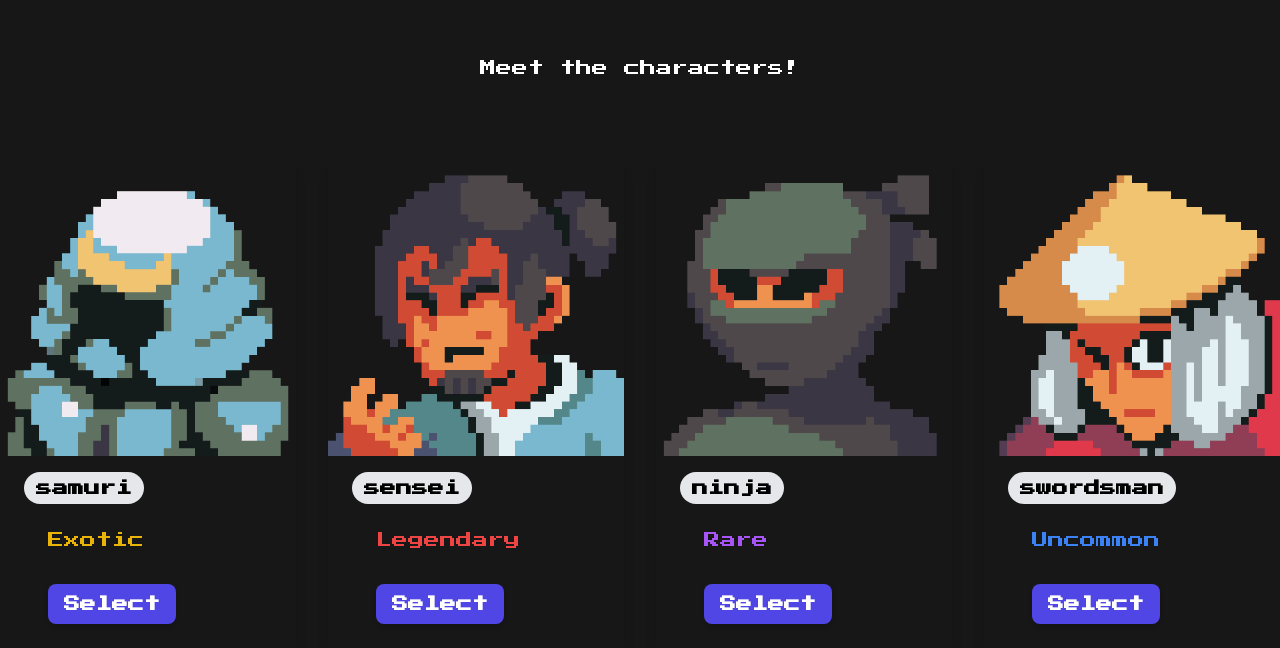
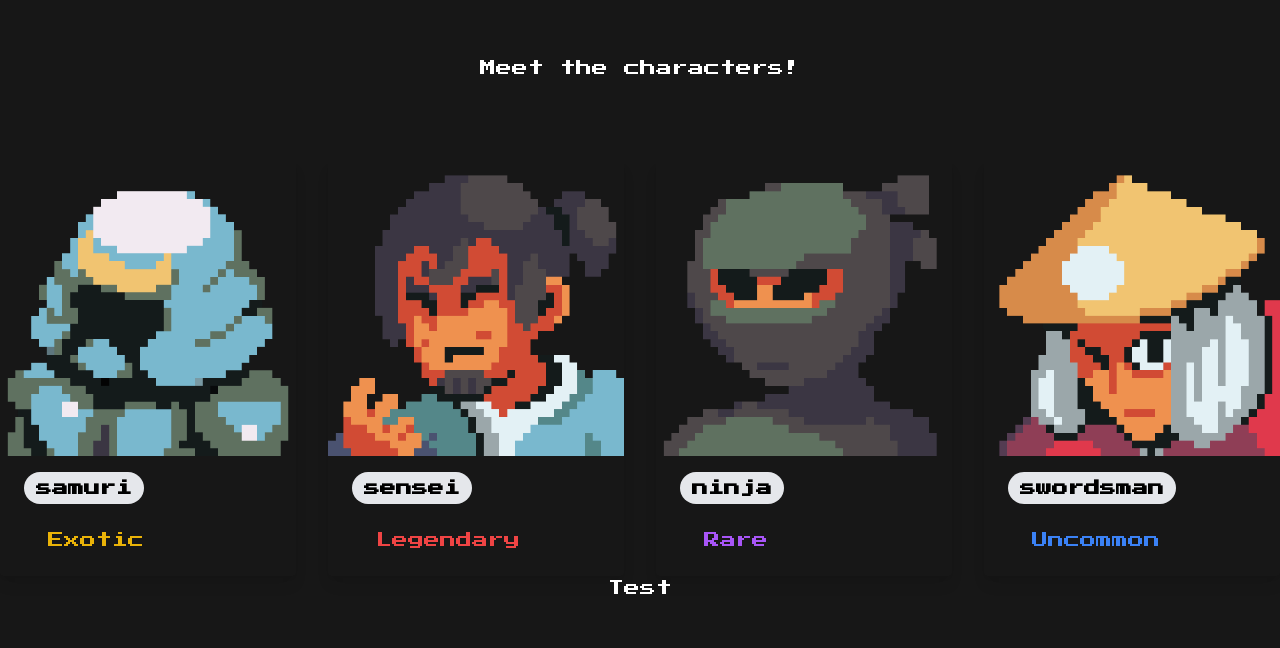
Before and after one commit to SeanConnorz/pixel-game, a React (Create React App) app: page / in a window 1280 px wide. Shown: the part 832-1480 px from the top of the page. After the commit the page ends 1432 px from the top, so only its background shows below. Built offline with nearby package versions, Linux system fonts and the light colour scheme.

Commit message:
Adding about section

```diff
--- a/src/App.js
+++ b/src/App.js
@@ -1,6 +1,7 @@
 import Navbar from "./components/Navbar";
 import LandingPage from "./components/LandingPage";
 import NFT from "./components/NFT/Index";
+import About from "./components/About";
 
 function App() {
   return (
@@ -8,6 +9,7 @@ function App() {
       <Navbar />
       <LandingPage />
       <NFT />
+      <About />
     </div>
   );
 }
--- /dev/null
+++ b/src/components/About.jsx
@@ -0,0 +1,7 @@
+export default function About() {
+  return (
+    <section>
+      <h1>Test</h1>
+    </section>
+  );
+}
--- a/src/components/NFT/NftItem.jsx
+++ b/src/components/NFT/NftItem.jsx
@@ -9,12 +9,6 @@ export default function NftItem(props) {
         </span>
         <div className="px-6 pt-4 pb-2 ">
           <p className={rarity.class}>{rarity.text}</p>
-          <button
-            type="button"
-            className="py-2 px-4 bg-indigo-600 hover:bg-indigo-700 focus:ring-indigo-500 focus:ring-offset-indigo-200 text-white w-32 transition ease-in duration-200 text-center text-base font-semibold shadow-md focus:outline-none focus:ring-2 focus:ring-offset-2 mt-[2rem] rounded-lg "
-          >
-            Select
-          </button>
         </div>
       </div>
     </div>
```
